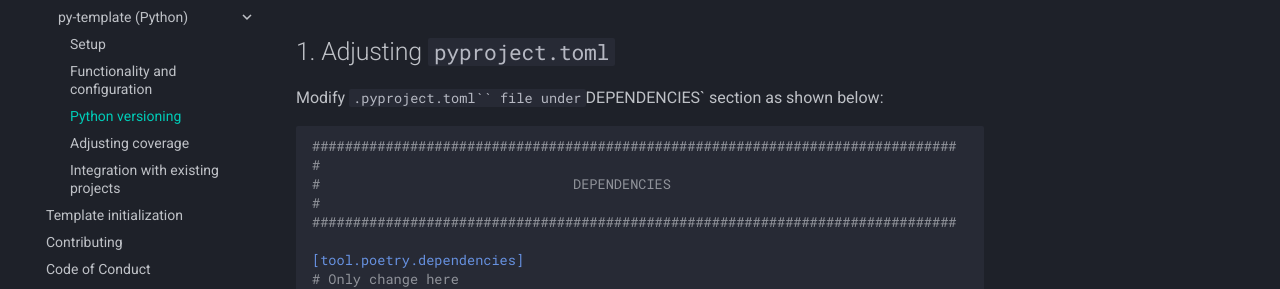
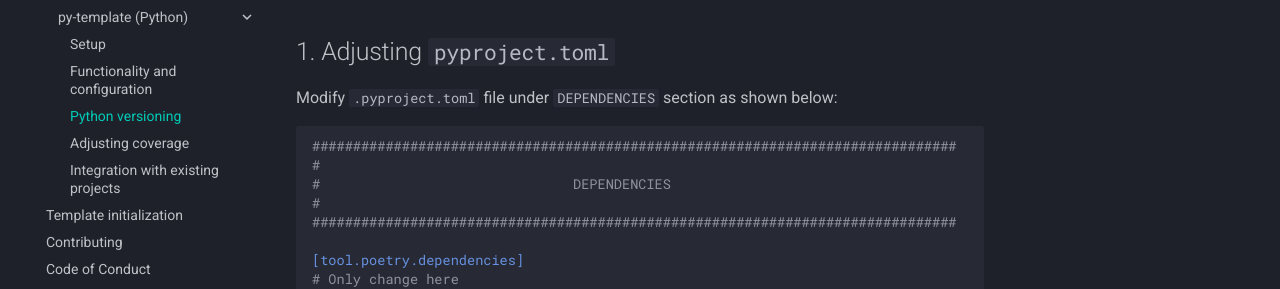
Before and after one commit to inovintell/docs-template, an MkDocs documentation site: the page built from docs/py-template/version.md, in a window 1280 px wide and 900 px high, scrolled down 612 px. Shown: the part 172-461 px from the top of the window. Built offline with MkDocs 1.6.1 and Material for MkDocs 9.7.7, drawn with Linux system fonts in a browser that asks for light colours; comment, search, counter and statistics services are not loaded.

````diff
--- a/docs/py-template/version.md
+++ b/docs/py-template/version.md
@@ -30,7 +30,7 @@ Ubuntu and is tailored to standalone applications
 
 ## 1. Adjusting `pyproject.toml`
 
-Modify `.pyproject.toml`` file under `DEPENDENCIES` section as shown below:
+Modify `.pyproject.toml` file under `DEPENDENCIES` section as shown below:
 
 ```toml
 ###############################################################################
@@ -48,7 +48,6 @@ After that we need to adjust `ruff` settings to tailor any automated fixers
 and code checkers to our new version.
 
 One can do it under `FIX SETTINGS` section via single line change:
-
 
 ```toml
 ###############################################################################
@@ -85,5 +84,5 @@ jobs:
     runs-on: ${{ matrix.os }}
 ```
 
-> These two steps should be enough to adjust to specific version and lower
+These two steps should be enough to adjust to specific version and lower
 costs/entry barrier by only testing across single version and OS.
````
